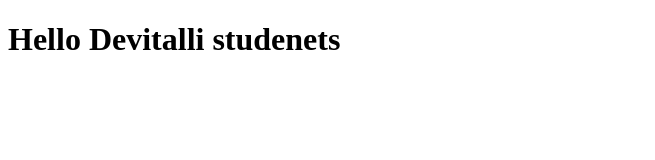
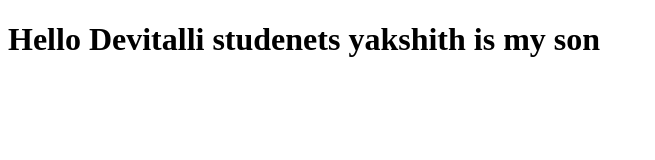
Before and after one commit to dhanu239/devitalli-test, a plain HTML site: page index.html in a window 1280 px wide. Shown: the whole page, without its empty margins (0-655 px from the left). Drawn offline with Linux system fonts and the light colour scheme.

Commit message:
Next version of web file.

```diff
--- a/index.html
+++ b/index.html
@@ -6,7 +6,7 @@
 </head>
 <body>
 
-<h1>Hello Devitalli studenets</h1>
+<h1>Hello Devitalli studenets yakshith is my son</h1>
 
 
 </body>
```
